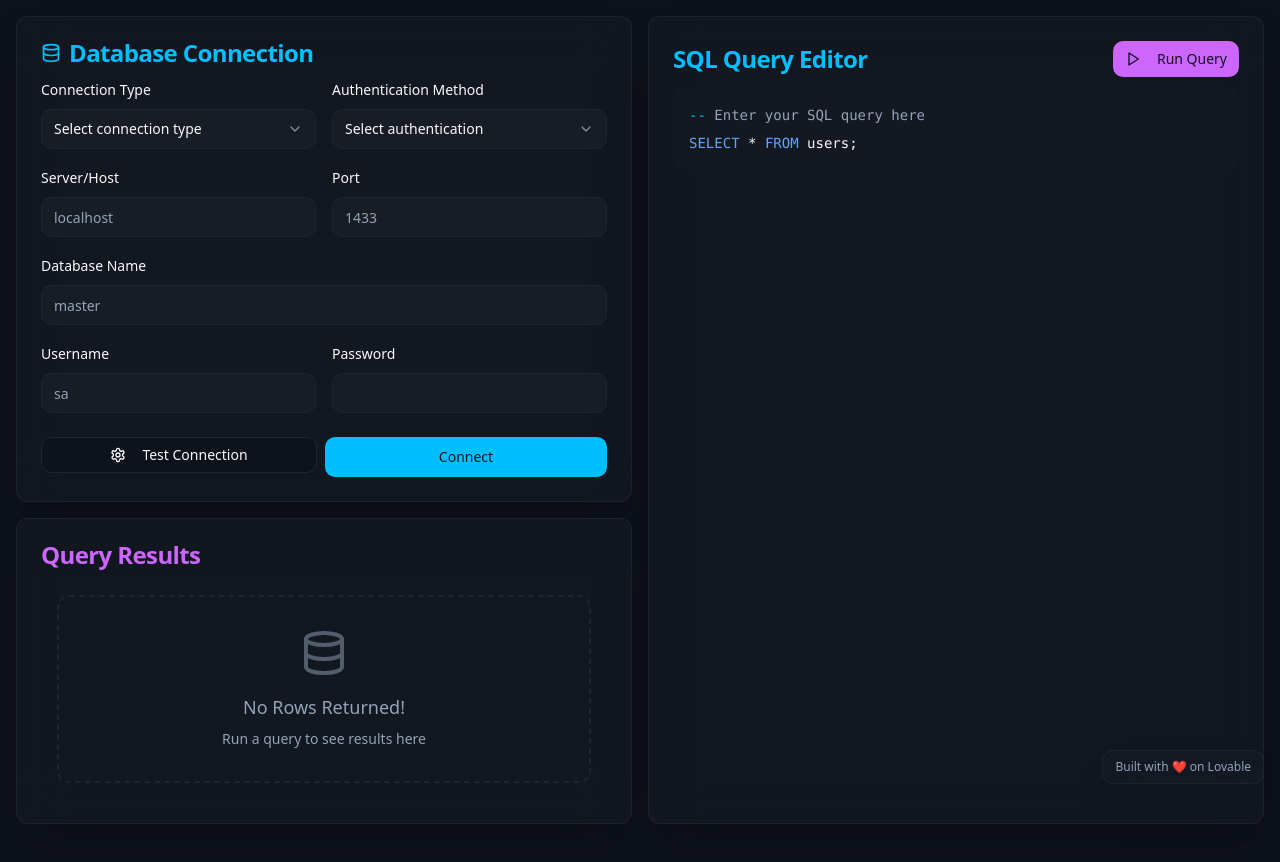
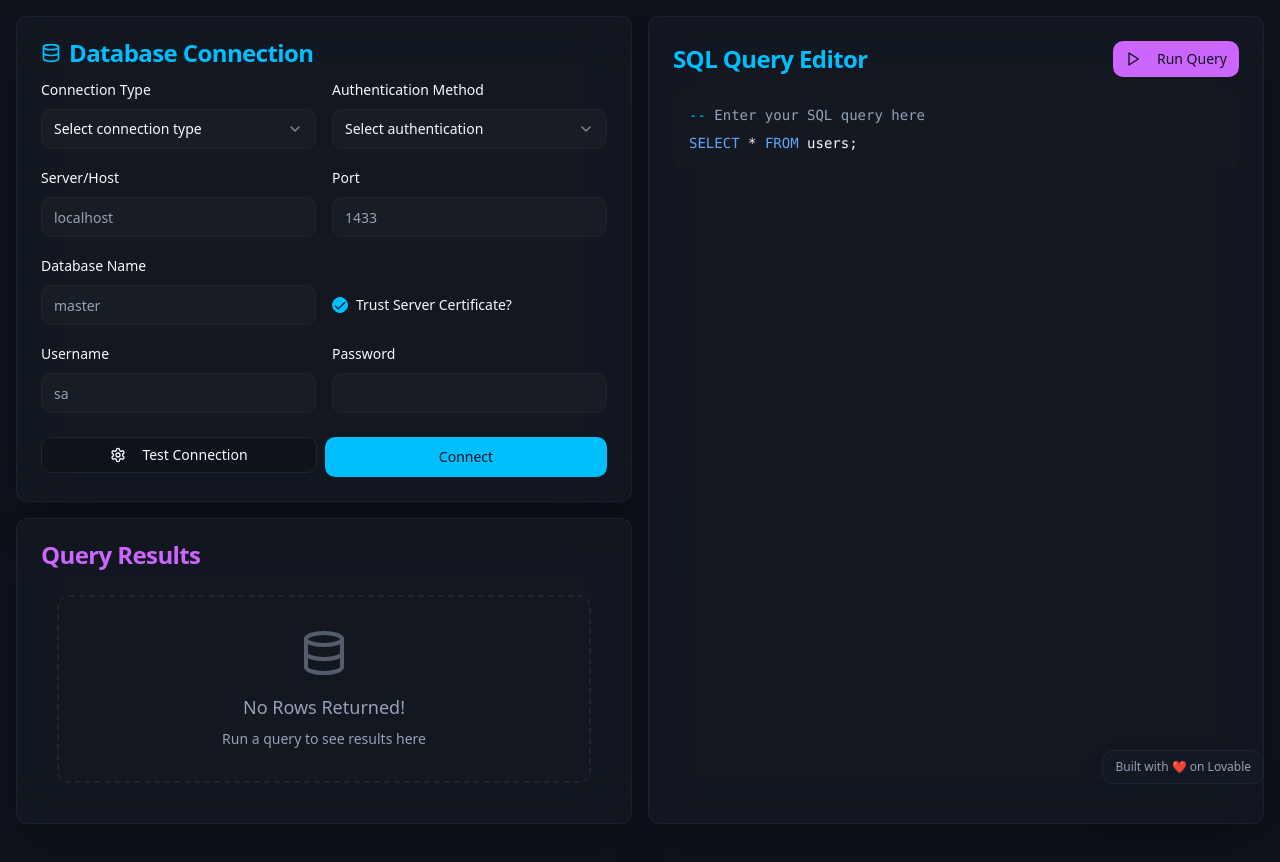
Before and after one commit to stevedevey/sql-painter, a React (Vite) app: page / in a window 1280 px wide. Shown: the top 862 px of the page. Built offline with nearby package versions, Linux system fonts and the light colour scheme.

Commit message:
Add Trust Server Certificate checkbox
Add "Trust Server Certificate?" checkbox to the database connection form. It will be placed on the same line as the Database Name field and will be checked by default.

```diff
--- a/src/pages/Index.tsx
+++ b/src/pages/Index.tsx
@@ -4,6 +4,7 @@ import { Button } from "@/components/ui/button";
 import { Input } from "@/components/ui/input";
 import { Label } from "@/components/ui/label";
 import { Select, SelectContent, SelectItem, SelectTrigger, SelectValue } from "@/components/ui/select";
+import { Checkbox } from "@/components/ui/checkbox";
 import { Database, Play, Settings } from "lucide-react";
 
 const Index = () => {
@@ -58,9 +59,19 @@ const Index = () => {
                   <Input id="port" placeholder="1433" className="bg-muted/50" />
                 </div>
               </div>
-              <div className="space-y-2">
-                <Label htmlFor="database">Database Name</Label>
-                <Input id="database" placeholder="master" className="bg-muted/50" />
+              <div className="grid grid-cols-2 gap-4">
+                <div className="space-y-2">
+                  <Label htmlFor="database">Database Name</Label>
+                  <Input id="database" placeholder="master" className="bg-muted/50" />
+                </div>
+                <div className="space-y-2 flex flex-col justify-end">
+                  <div className="flex items-center space-x-2 h-10">
+                    <Checkbox id="trust-cert" defaultChecked />
+                    <Label htmlFor="trust-cert" className="text-sm font-normal">
+                      Trust Server Certificate?
+                    </Label>
+                  </div>
+                </div>
               </div>
               <div className="grid grid-cols-2 gap-4">
                 <div className="space-y-2">
```
